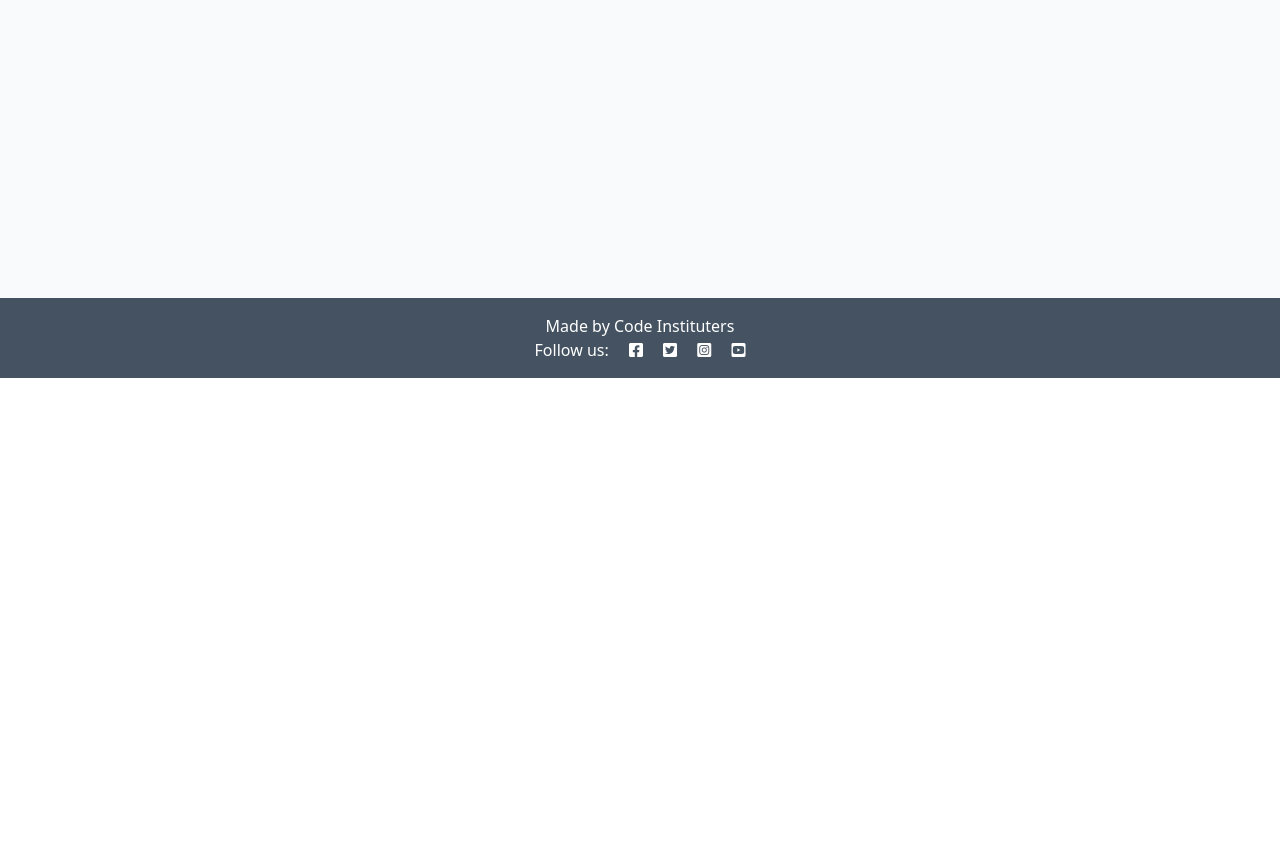
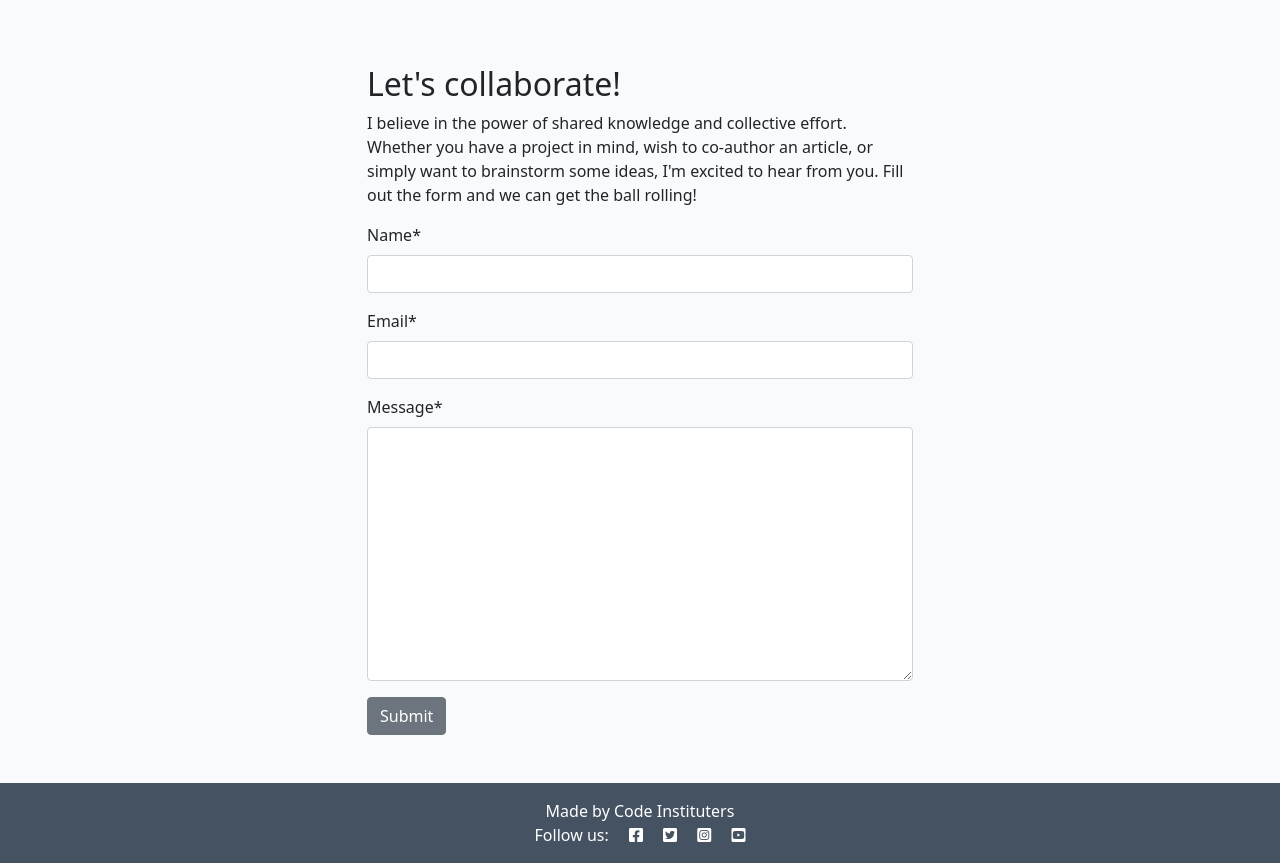
Before and after one commit to Pezz-x/codestar_blog, a Django app: page /about/ in a window 1280 px wide. Shown: the part 422-1285 px from the top of the page. Before the commit the page ends 800 px from the top, so only its background shows below. Run offline with Django 4.2, Linux system fonts and the light colour scheme; data that the repository does not hold is empty; some libraries are stand-ins or nearby versions.

Commit message:
add collab from in about

```diff
--- /dev/null
+++ b/about/forms.py
@@ -0,0 +1,8 @@
+from .models import CollaborateRequest
+from django import forms
+
+
+class CollaborateForm(forms.ModelForm):
+    class Meta:
+        model = CollaborateRequest
+        fields = ('name', 'email', 'message')
--- a/about/models.py
+++ b/about/models.py
@@ -1,6 +1,8 @@
 from django.db import models
 
 # Create your models here.
+
+
 class About(models.Model):
     title = models.CharField(max_length=200)
     updated_on = models.DateTimeField(auto_now=True)
@@ -8,3 +10,13 @@ class About(models.Model):
 
     def __str__(self):
         return self.title
+
+
+class CollaborateRequest(models.Model):
+    name = models.CharField(max_length=200)
+    email = models.EmailField()
+    message = models.TextField()
+    read = models.BooleanField(default=False)
+
+    def __str__(self):
+        return f"Collaboration request from {self.name}"
--- a/about/templates/about/about.html
+++ b/about/templates/about/about.html
@@ -1,23 +1,42 @@
 {% extends 'base.html' %}
+{% load static %}
+{% load crispy_forms_tags %}
+
 {% block content %}
-{% load static %}
 <div class="container mt-5">
     <div class="row">
-        <div class="col-4 text-center">
+        <div class="col-12 col-md-4 text-center">
             <img src="{% static 'images/nobody.jpg' %}" width="75%">
         </div>
-        <div class="col-8">
-            <!-- Title goes between these h2 tags -->
+        <div class="col-12 col-md-8">
             <h2>{{ about.title }}</h2>
-            <!-- Content goes directly underneath this -->
             {{ about.content | safe }}
         </div>
     </div>
     <div class="row">
         <div class="col text-right">
-            <!-- Updated on field goes in here -->
-            <p class="text-end"><em>Updated on: {{ about.updated_on }}</em></p>
+          <!-- Updated on field goes in here -->
+
+          <p class="text-end"><em>Updated on: {{ about.updated_on }}</em></p>
         </div>
-      </div>
+    </div>
+    <div class="row justify-content-center">
+        <div class="col-12 col-md-6 my-5">
+            <h2>Let's collaborate!</h2>
+            <p>I believe in the power of shared knowledge and collective effort.
+                Whether you have a project in mind, wish to co-author
+                an article, or simply want to brainstorm some ideas,
+                I'm excited to hear from you. Fill out the form
+                and we can get the ball rolling!</p>
+
+            <!-- add your form here. Your submit button should
+                                have the classes of btn, btn-secondary -->
+            <from method="post"> {{ collaborate_form | crispy }}
+                {% csrf_token %}
+                <button class="btn btn-secondary"
+                type="submit">Submit</button>
+            </form>
+        </div>
+    </div>
 </div>
 {% endblock content %}
--- a/about/views.py
+++ b/about/views.py
@@ -1,16 +1,17 @@
 from django.shortcuts import render
 from .models import About
+from .forms import CollaborateForm
 
-# Create your views here.
+
 def about_me(request):
-    """
-    Renders the About page
-    """
-
     about = About.objects.all().order_by('-updated_on').first()
+    collaborate_form = CollaborateForm()
 
     return render(
         request,
         "about/about.html",
-        {"about": about},
+        {
+            "about": about,
+            "collaborate_form": collaborate_form
+        },
     )
--- a/blog/forms.py
+++ b/blog/forms.py
@@ -1,6 +1,5 @@
 from .models import Comment
 from django import forms
-
 
 class CommentForm(forms.ModelForm):
     class Meta:
--- a/blog/models.py
+++ b/blog/models.py
@@ -29,7 +29,9 @@ class Comment(models.Model):
     body = models.TextField()
     approved = models.BooleanField(default=False)
     created_on = models.DateTimeField(auto_now=True)
+
     class Meta:
         ordering = ["-created_on"]
+
     def __str__(self):
         return f"Comment {self.body}. by {self.author}"
```
Also changed, not shown: about/admin.py (+15 -4 lines), requirements.txt (+6 -28 lines), blog/views.py (line endings or trailing spaces).
